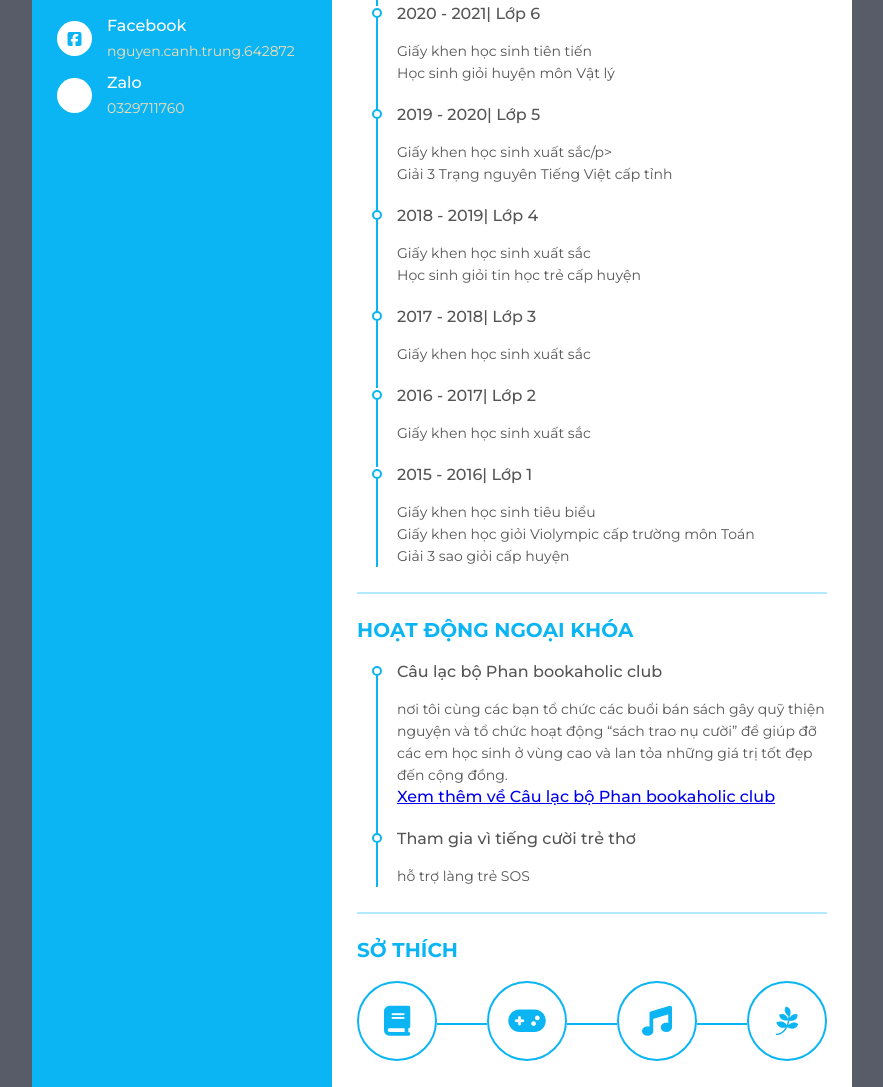
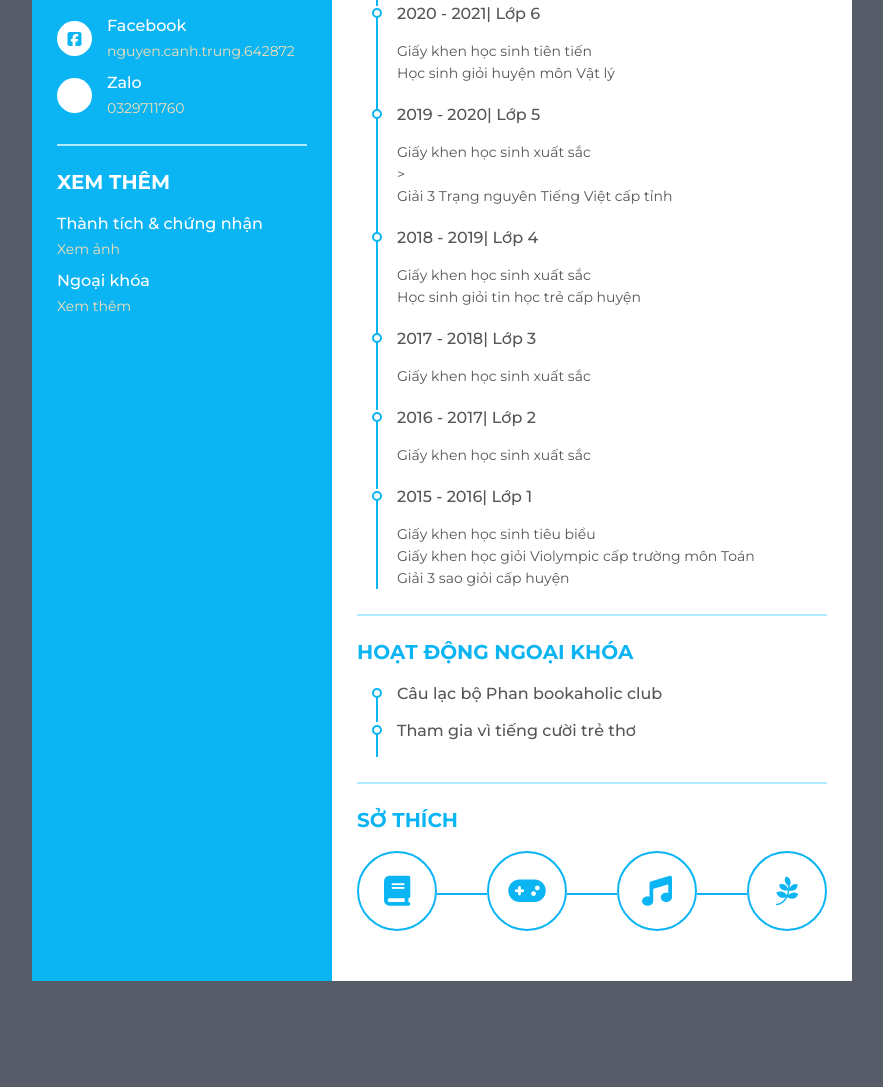
Before and after one commit to TiepHoa/vidu2, a plain HTML site: page index.html in a window 1280 px wide. Shown: the part 835-1922 px from the top of the page, without its empty margins (158-1041 px from the left). After the commit the page ends 1866 px from the top, so only its background shows below. Drawn offline with Linux system fonts and the light colour scheme; some icons are missing.

Commit message:
Update index.html

```diff
--- a/index.html
+++ b/index.html
@@ -55,7 +55,7 @@
           Scratch
          </div>
          <div class="skill_progress">
-          <span style="width: 70%;"></span>
+          <span style="width: 80%;"></span>
         </div>
        </li>
        <li>
@@ -101,6 +101,25 @@
        </li>
      </ul>
    </div>
+   <div class="resume_item resume_social">
+    <div class="title">
+      <p class="bold">Xem thêm</p>
+    </div>
+    <ul>
+      <li>
+          <div class="data">
+          <p class="semi-bold">Thành tích & chứng nhận</p>
+          <p><a href='https://www.facebook.com/nguyen.canh.trung.642872' target="_blank">Xem ảnh</a>
+          </div>
+      </li>
+      <li>
+        <div class="data">
+          <p class="semi-bold">Ngoại khóa</p>
+          <p><a href='https://www.facebook.com/nguyen.canh.trung.642872' target="_blank">Xem thêm</a>
+          </div>
+      </li>
+    </ul>
+  </div>
  </div>
 </div>
 <div class="resume_right">
@@ -157,7 +176,7 @@
           <li>
             <div class="date">2019 - 2020| Lớp 5</div>
             <div class="info">
-                   <p>Giấy khen học sinh xuất sắc/p>
+                   <p>Giấy khen học sinh xuất sắc</p>>
                    <p>Giải 3 Trạng nguyên Tiếng Việt cấp tỉnh</p>
               </div>
           </li>
@@ -197,22 +216,9 @@
   <ul>
         <li>
             <div class="date">Câu lạc bộ Phan bookaholic club</div>
-            <div class="info">
-                 <p>nơi tôi cùng các bạn tổ chức các buổi bán sách gây quỹ thiện nguyện và tổ chức hoạt động “sách trao nụ cười” để giúp đỡ các em học sinh ở vùng cao và lan tỏa những giá trị tốt đẹp đến cộng đồng.</p>
-                <div class="semi-bold">
-                  <link rel=" Xem thêm về Câu lạc bộ Phan bookaholic club" href="https://www.google.com.vn/?hl=vi">
-                  <p><a href='"https://www.google.com.vn/?hl=vi"' target="_blank">Xem thêm về Câu lạc bộ Phan bookaholic club</a></p>
-                </div>
-            </div>
         </li>
         <li>
-          <div class="date">Tham gia vì tiếng cười trẻ thơ</div>
-          <div class="info">
-                 <p>hỗ trợ làng trẻ SOS</p>
-                 <div class="semi-bold">
-                  <link rel=" Xem thêm về Câu lạc bộ Phan bookaholic club" href="https://www.google.com.vn/?hl=vi">
-                </div>
-            </div>
+         <div class="date">Tham gia vì tiếng cười trẻ thơ</div>
         </li>
     </ul>
 </div>
@@ -229,6 +235,5 @@
 </div>
 </div>
 </div>
-
 </body>
 </html>
```
